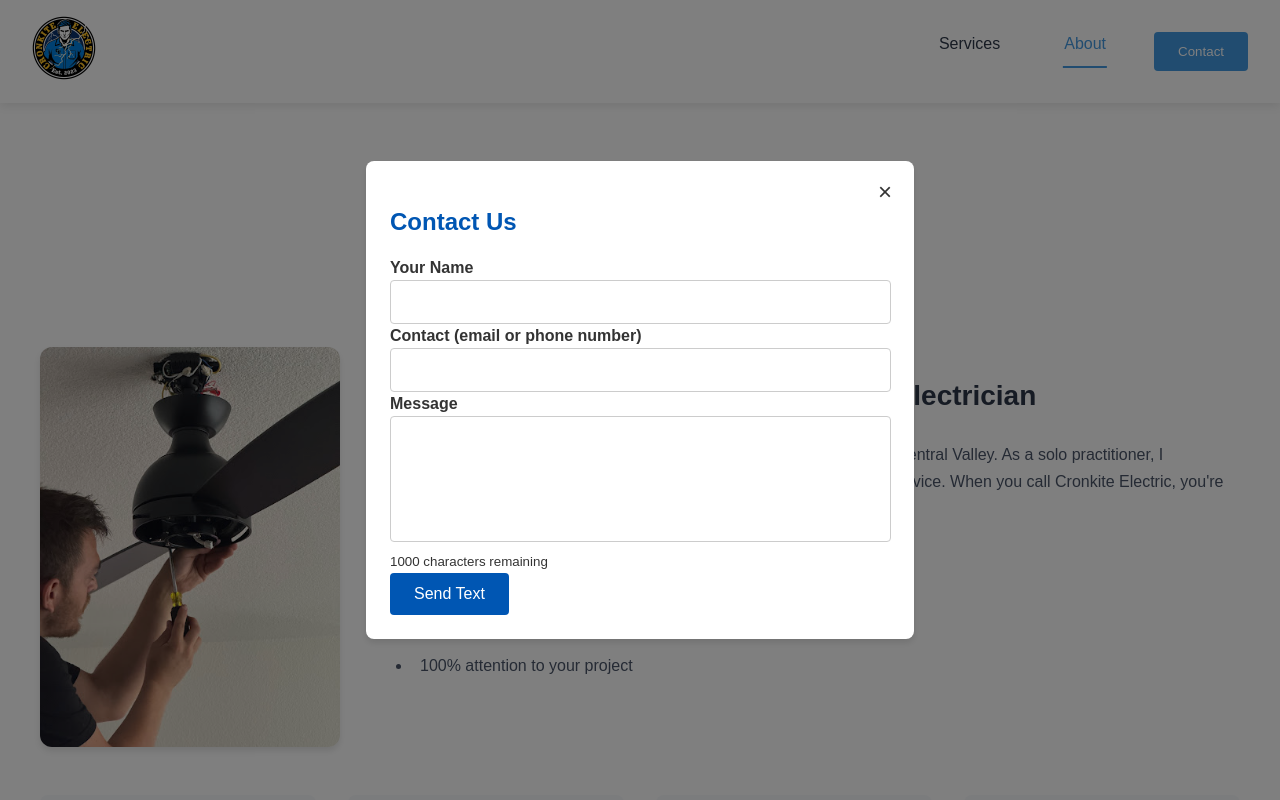
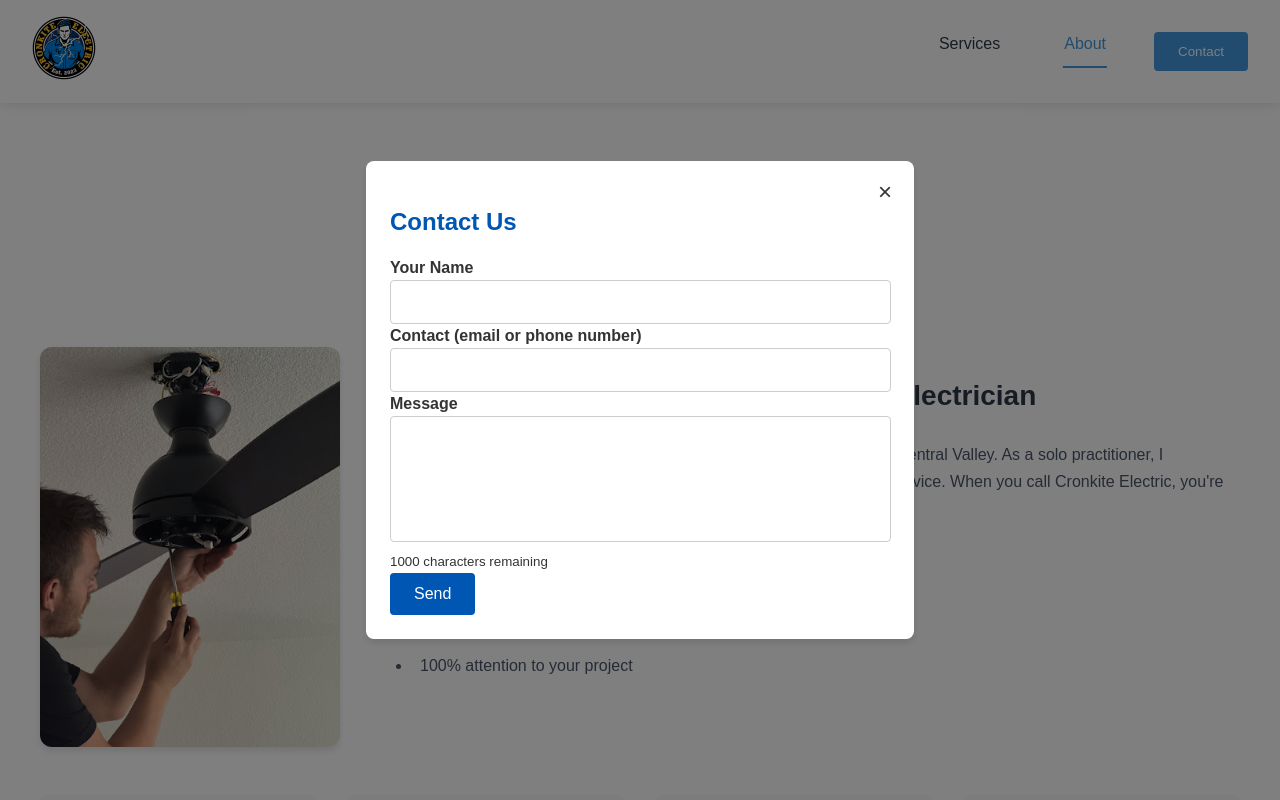
Before and after one commit to Thetiedyeguy/cronkiteelectric, a React (Create React App) app in the folder client/: page /about in a window 1280 px wide. Both pictures are taken after a click on the button "Contact". Shown: the top 800 px of the page. Built offline with nearby package versions, Linux system fonts and the light colour scheme; a web font is replaced by a local one.

Commit message:
Finalized (added client contact)

```diff
--- a/client/src/components/ContactModal.jsx
+++ b/client/src/components/ContactModal.jsx
@@ -15,6 +15,7 @@ const ContactModal = ({ isOpen, onClose }) => {
     try {
       await Contact.post(`/`, {
         name,
+        contact,
         message,
       });
 
@@ -84,7 +85,7 @@ const ContactModal = ({ isOpen, onClose }) => {
               disabled={isSending}
               className={styles.submitButton}
             >
-              {isSending ? 'Sending...' : 'Send Text'}
+              {isSending ? 'Sending...' : 'Send'}
             </button>
           </form>
         )}
```
Also changed, not shown: 1 other file (tests, documents, lock files or other folders).
